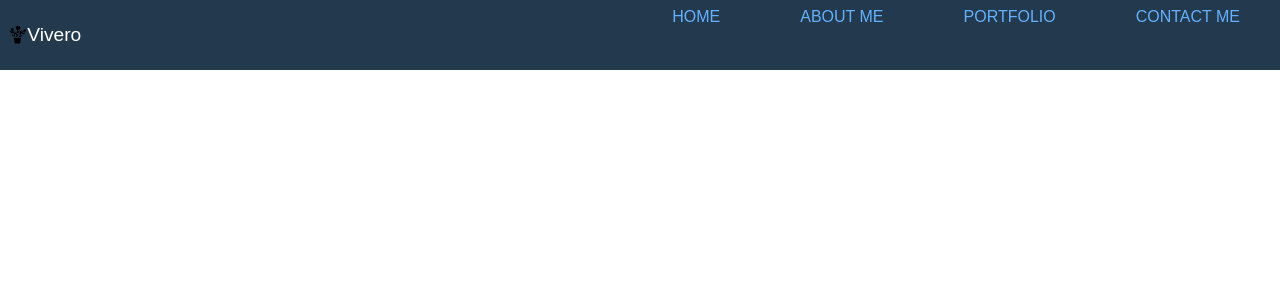
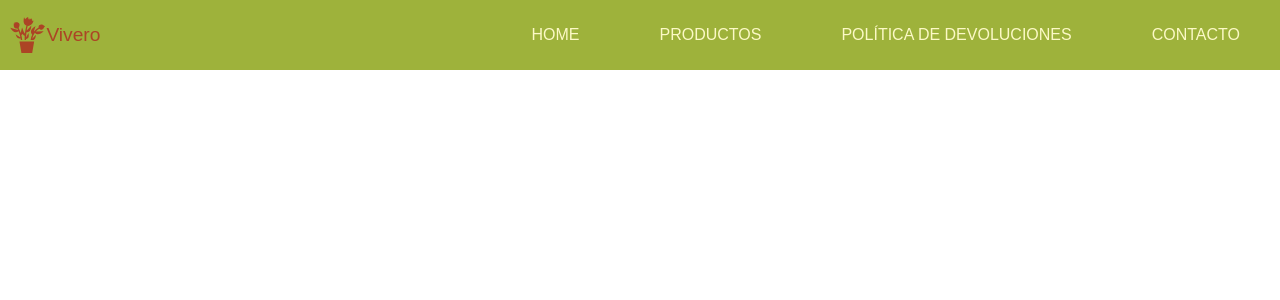
Before and after one commit to MilagrosHerrera405/vivero-herrera, a React (Create React App) app: page / in a window 1280 px wide. Shown: the top 300 px of the page. Built offline with nearby package versions, Linux system fonts and the light colour scheme.

Commit message:
hice el menu

```diff
--- a/src/App.js
+++ b/src/App.js
@@ -1,4 +1,4 @@
-import Navbar from "./components/Navbar";
+import Navbar from "./components/Navbar/Navbar";
 
 function App() {
   return (
--- a/src/components/Navbar.elements.js
+++ /dev/null
@@ -1,63 +0,0 @@
-import { hover } from "@testing-library/user-event/dist/hover";
-import styled from "styled-components";
-
-export const Container = styled.div`
-    width: 100%;
-    height: 70px;
-    background-color: #23394d;
-`;
-
-export const Wrapper = styled.div`
-    width: 100%;
-    max-width: 1300px;
-    height: 100%;
-    display: flex;
-    flex-wrap: wrap;
-    justify-content: space-between;
-    margin: auto;
-`;
-
-export const LogoContainer = styled.div`
-    margin-left: 0.5rem;
-    display: flex;
-    align-items: center;
-    font-size: 1.2rem;
-    font-family: sans-serif;
-
-p{
-    &:nth-child(2){
-        color: #fff;
-    }
-}
-`;
-
-export const Menu = styled.ul`
-    height: 100%;
-    display: flex;
-    justify-content: space-between;
-    list-style: none;
-`;
-
-export const MenuItem = styled.li`
-    height: 100%;
-`;
-
-export const MenuItemLink = styled.a`
-    display: flex;
-    justify-content: center;
-    align-items: center;
-    height: center;
-    padding: 0.5rem 2.5rem;
-    color: #64b2ff;
-    font-family: sans-serif;
-    font-size: 1rem;
-    font-weight: 300;
-    cursor: pointer;
-    transition: 0.5s all ease;
-
-&:hover{
-    color: #fff;
-    background-color; #e0792a;
-    transition; 0.5s all ease;
-}
-`;
--- /dev/null
+++ b/src/components/Navbar/Navbar.elements.js
@@ -0,0 +1,67 @@
+import { hover } from "@testing-library/user-event/dist/hover";
+import styled from "styled-components";
+
+export const Container = styled.div`
+  width: 100%;
+  height: 70px;
+  background-color: #9EB23B;
+`;
+
+export const Wrapper = styled.div`
+  width: 100%;
+  max-width: 1300px;
+  height: 100%;
+  display: flex;
+  flex-wrap: wrap;
+  justify-content: space-between;
+  margin: auto;
+`;
+
+export const LogoContainer = styled.div`
+  margin-left: 0.5rem;
+  display: flex;
+  align-items: center;
+  font-size: 1.2rem;
+  font-family: sans-serif;
+
+  p {
+    &:nth-child(2) {
+      color: #AC4425;
+    }
+  }
+
+  svg{
+    fill: #AC4425;
+  }
+`;
+
+export const Menu = styled.ul`
+  height: 100%;
+  display: flex;
+  justify-content: space-between;
+  list-style: none;
+`;
+
+export const MenuItem = styled.li`
+  height: 100%;
+`;
+
+export const MenuItemLink = styled.a`
+  display: flex;
+  justify-content: center;
+  align-items: center;
+  height: 100%;
+  padding: 0.5rem 2.5rem;
+  color: #FCF9C6;
+  font-family: sans-serif;
+  font-size: 1rem;
+  font-weight: 300;
+  cursor: pointer;
+  transition: 0.5s all ease;
+
+  &:hover {
+    color: #AC4425;
+    background-color: #C7D36F;
+    transition: 0.5s all ease;
+  }
+`;
--- a/src/components/Navbar.js
+++ b/src/components/Navbar/Navbar.js
@@ -1,11 +1,13 @@
 import React from "react";
 import { Container, LogoContainer, Menu, MenuItem, MenuItemLink, Wrapper } from "./Navbar.elements";
 import {GiFlowerPot} from "react-icons/gi";
+import { IconContext } from "react-icons";
 
 const Navbar = () => {
     return(
     <Container>
         <Wrapper>
+            <IconContext.Provider value={{style:{fontSize: "2em"}}}>
             <LogoContainer>
                 <GiFlowerPot/>
                 <p>Vivero</p>
@@ -19,22 +21,23 @@ const Navbar = () => {
 
                 <MenuItem>
                 <MenuItemLink>
-                ABOUT ME
+                PRODUCTOS
                 </MenuItemLink>
                 </MenuItem>
 
                 <MenuItem>
                 <MenuItemLink>
-                PORTFOLIO
+                POLÍTICA DE DEVOLUCIONES
                 </MenuItemLink>
                 </MenuItem>
 
                 <MenuItem>
                 <MenuItemLink>
-                CONTACT ME
+                CONTACTO
                 </MenuItemLink>
                 </MenuItem>
             </Menu>
+            </IconContext.Provider>
         </Wrapper>
     </Container>
     )
```
